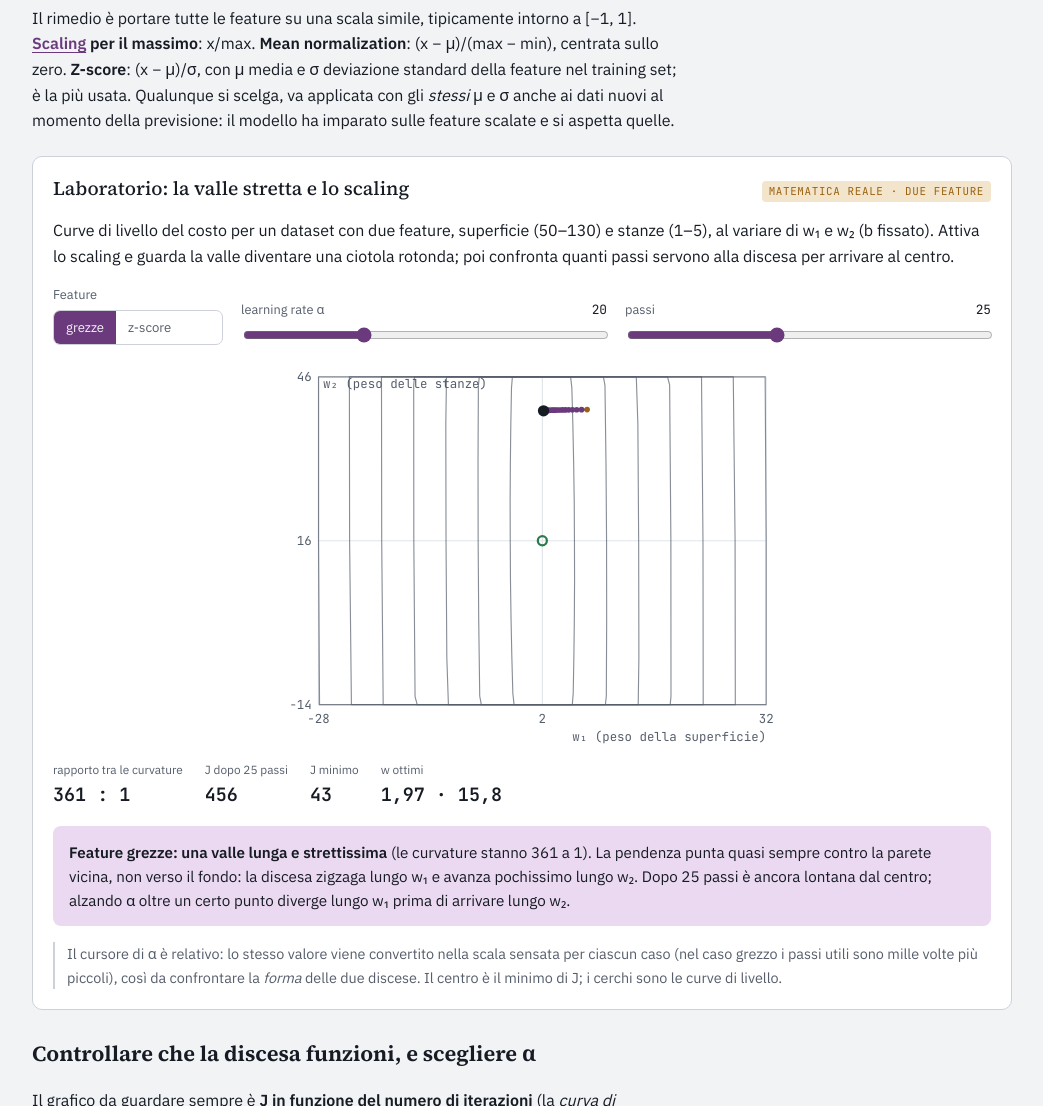
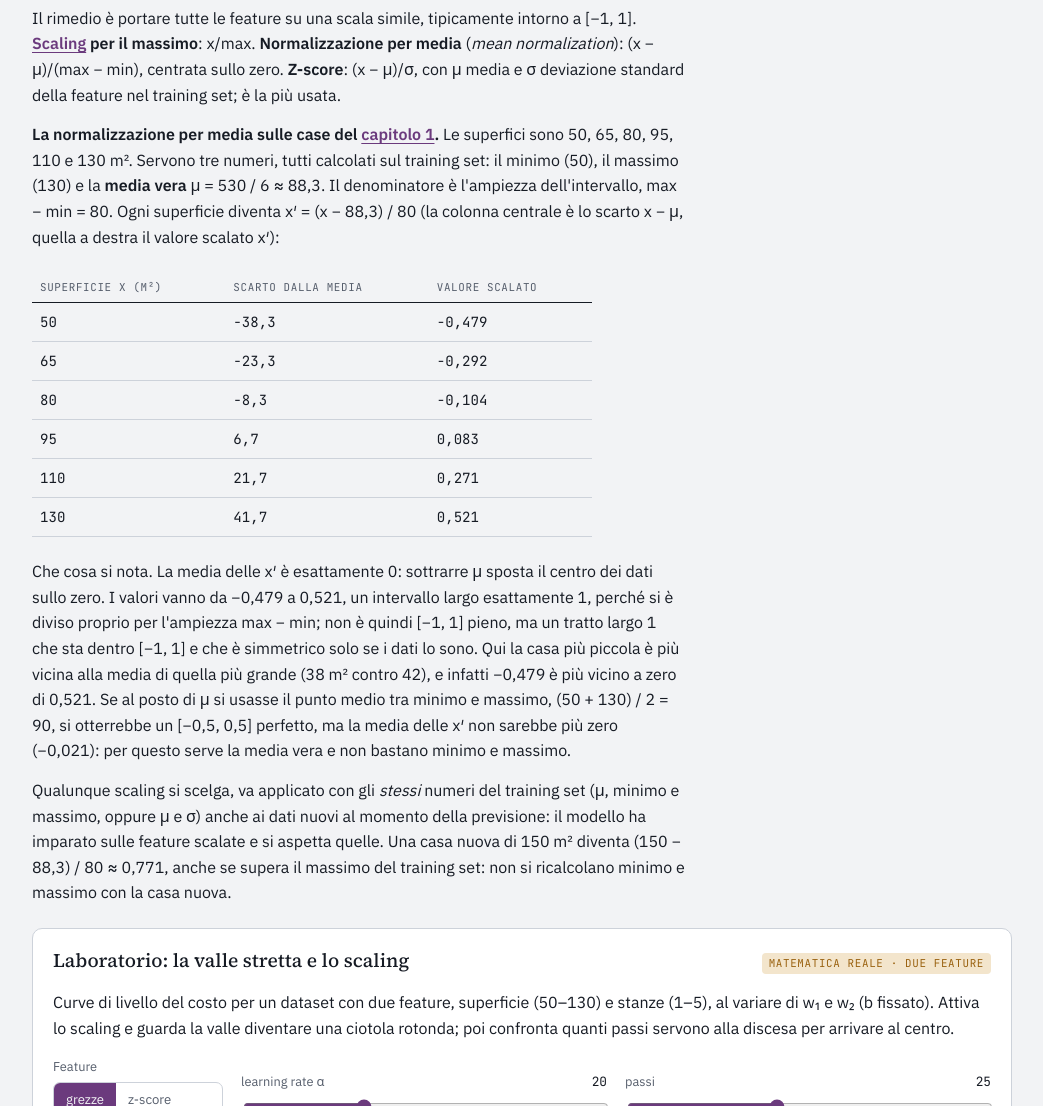
Before and after one commit to Pericle82/explorables, a website: page docs/machine-learning.html in a window 1280 px wide. Shown: the part 9000-10106 px from the top of the page, without its empty margins (118-1161 px from the left). Drawn offline with Linux system fonts and the light colour scheme.

Commit message:
machine-learning 1.2: esempio di normalizzazione per media nel capitolo 4
Co-Authored-By: Claude Opus 5.5 (1M context) <noreply@anthropic.com>
Claude-Session: https://claude.ai/code/session_014YVPw7eQWKXaPQNALTYzC5

```diff
--- a/docs/machine-learning.html
+++ b/docs/machine-learning.html
@@ -373,7 +373,15 @@ textarea{width:100%;font-family:var(--mono);font-size:.9rem;background:var(--sur
   <div class="prose stack">
     <p class="q">La superficie va da 50 a 130, il numero di stanze da 1 a 5. Perché questo dovrebbe disturbare la discesa del gradiente?</p>
     <p>Perché il peso di una feature grande deve essere piccolo e viceversa: se x₁ (superficie) vale 100 e x₂ (stanze) vale 3, un w₁ = 2 sposta il prezzo di 200 mentre un w₂ = 2 lo sposta di 6. La ciotola del costo diventa allora una <b>valle stretta e lunga</b>: ripidissima lungo w₁ (basta un filo per cambiare molto il prezzo), piattissima lungo w₂. La discesa del gradiente, che segue la pendenza locale, rimbalza da una parete all'altra della valle stretta facendo passi minuscoli lungo l'asse lungo: serve un α piccolo per non divergere su w₁, e con quell'α lungo w₂ si impiega un'eternità.</p>
-    <p>Il rimedio è portare tutte le feature su una scala simile, tipicamente intorno a [−1, 1]. <b>Scaling per il massimo</b>: x/max. <b>Mean normalization</b>: (x − μ)/(max − min), centrata sullo zero. <b>Z-score</b>: (x − μ)/σ, con μ media e σ deviazione standard della feature nel training set; è la più usata. Qualunque si scelga, va applicata con gli <i>stessi</i> μ e σ anche ai dati nuovi al momento della previsione: il modello ha imparato sulle feature scalate e si aspetta quelle.</p>
+    <p>Il rimedio è portare tutte le feature su una scala simile, tipicamente intorno a [−1, 1]. <b>Scaling per il massimo</b>: x/max. <b>Normalizzazione per media</b> (<i>mean normalization</i>): (x − μ)/(max − min), centrata sullo zero. <b>Z-score</b>: (x − μ)/σ, con μ media e σ deviazione standard della feature nel training set; è la più usata.</p>
+    <p><b>La normalizzazione per media sulle case del capitolo 1.</b> Le superfici sono 50, 65, 80, 95, 110 e 130 m². Servono tre numeri, tutti calcolati sul training set: il minimo (50), il massimo (130) e la <b>media vera</b> μ = 530 / 6 ≈ 88,3. Il denominatore è l'ampiezza dell'intervallo, max − min = 80. Ogni superficie diventa x′ = (x − 88,3) / 80 (la colonna centrale è lo scarto x − μ, quella a destra il valore scalato x′):</p>
+  </div>
+  <div class="scroll-x"><table class="vx-table" style="max-width:560px"><thead><tr><th>superficie x (m²)</th><th>scarto dalla media</th><th>valore scalato</th></tr></thead><tbody>
+    <tr><td class="m">50</td><td class="m">−38,3</td><td class="m">−0,479</td></tr><tr><td class="m">65</td><td class="m">−23,3</td><td class="m">−0,292</td></tr><tr><td class="m">80</td><td class="m">−8,3</td><td class="m">−0,104</td></tr><tr><td class="m">95</td><td class="m">6,7</td><td class="m">0,083</td></tr><tr><td class="m">110</td><td class="m">21,7</td><td class="m">0,271</td></tr><tr><td class="m">130</td><td class="m">41,7</td><td class="m">0,521</td></tr>
+  </tbody></table></div>
+  <div class="prose stack">
+    <p>Che cosa si nota. La media delle x′ è esattamente 0: sottrarre μ sposta il centro dei dati sullo zero. I valori vanno da −0,479 a 0,521, un intervallo largo esattamente 1, perché si è diviso proprio per l'ampiezza max − min; non è quindi [−1, 1] pieno, ma un tratto largo 1 che sta dentro [−1, 1] e che è simmetrico solo se i dati lo sono. Qui la casa più piccola è più vicina alla media di quella più grande (38 m² contro 42), e infatti −0,479 è più vicino a zero di 0,521. Se al posto di μ si usasse il punto medio tra minimo e massimo, (50 + 130) / 2 = 90, si otterrebbe un [−0,5, 0,5] perfetto, ma la media delle x′ non sarebbe più zero (−0,021): per questo serve la media vera e non bastano minimo e massimo.</p>
+    <p>Qualunque scaling si scelga, va applicato con gli <i>stessi</i> numeri del training set (μ, minimo e massimo, oppure μ e σ) anche ai dati nuovi al momento della previsione: il modello ha imparato sulle feature scalate e si aspetta quelle. Una casa nuova di 150 m² diventa (150 − 88,3) / 80 ≈ 0,771, anche se supera il massimo del training set: non si ricalcolano minimo e massimo con la casa nuova.</p>
   </div>
   <div class="lab">
     <div class="lab-head"><h3>Laboratorio: la valle stretta e lo scaling</h3><span class="tag">matematica reale · due feature</span></div>
```
Also changed, not shown: docs.json (+6 -1 lines), src/machine-learning/NOTES.md (+1 -0 lines), src/machine-learning/p1.html (+9 -1 lines), CHANGELOG.md.
